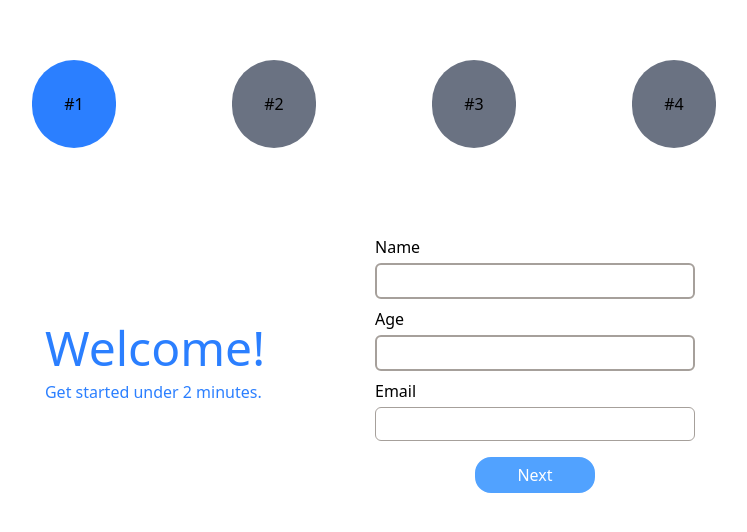
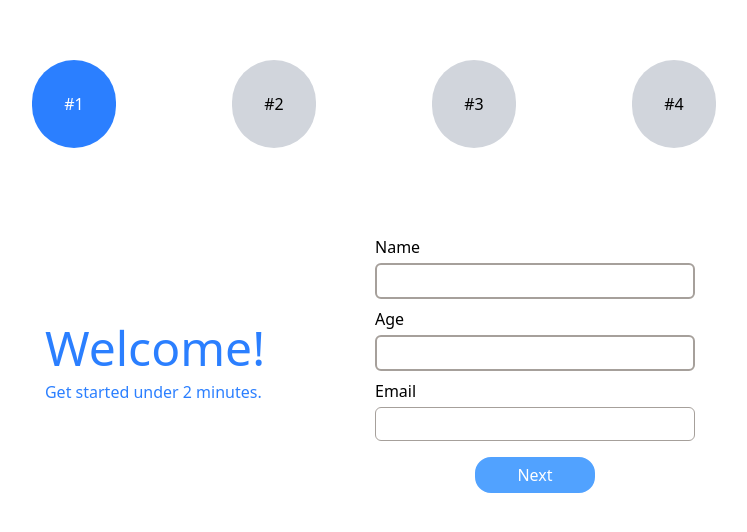
Before and after one commit to sebastianAssure/Card-Users-React, a React (Vite) app: page / in a window 1280 px wide. Shown: the part 124-656 px from the top of the page, without its empty margins (266-1013 px from the left). Built offline with nearby package versions, Linux system fonts and the light colour scheme.

Commit message:
refactor: change text-color header

```diff
--- a/src/components/Header.tsx
+++ b/src/components/Header.tsx
@@ -5,7 +5,7 @@ export const Header = ({ step }: HeaderProps) => {
     <header className="flex w-200 justify-around mt-8 mb-4">
       <div
         className={`${
-          step === 1 ? "bg-blue-500" : "bg-gray-500"
+          step === 1 ? "bg-blue-500 text-white" : "bg-gray-300"
         } rounded-full p-4 md:p-8 transition-colors duration-300`}
       >
         #1
@@ -13,7 +13,7 @@ export const Header = ({ step }: HeaderProps) => {
 
       <div
         className={`${
-          step === 2 ? "bg-blue-500" : "bg-gray-500"
+          step === 2 ? "bg-blue-500 text-white" : "bg-gray-300"
         } rounded-full p-4 md:p-8 transition-colors duration-300`}
       >
         #2
@@ -21,7 +21,7 @@ export const Header = ({ step }: HeaderProps) => {
 
       <div
         className={`${
-          step === 3 ? "bg-blue-500" : "bg-gray-500"
+          step === 3 ? "bg-blue-500 text-white" : "bg-gray-300"
         } rounded-full p-4 md:p-8 transition-colors duration-300`}
       >
         #3
@@ -29,7 +29,7 @@ export const Header = ({ step }: HeaderProps) => {
 
       <div
         className={`${
-          step === 4 ? "bg-blue-500" : "bg-gray-500"
+          step === 4 ? "bg-blue-500 text-white" : "bg-gray-300"
         } rounded-full p-4 md:p-8 transition-colors duration-300`}
       >
         #4
--- a/src/components/ReviewForm.tsx
+++ b/src/components/ReviewForm.tsx
@@ -13,7 +13,7 @@ export const ReviewForm = ({ onBack, onSubmit }: ReviewFormProps) => {
 
   return (
     <div className="flex flex-col gap-4 p-8 rounded-md w-full max-w-md shadow-md bg-white mt-6">
-      <h2 className="text-2xl text-blue-600 font-bold">Review Your Information</h2>
+      <h2 className="text-2xl text-blue-600 text-center font-bold">Review Your Information</h2>
       <div className="text-gray-700">
         <p><strong>Name:</strong> {formData.name}</p>
         <p><strong>Age:</strong> {formData.age}</p>
```
